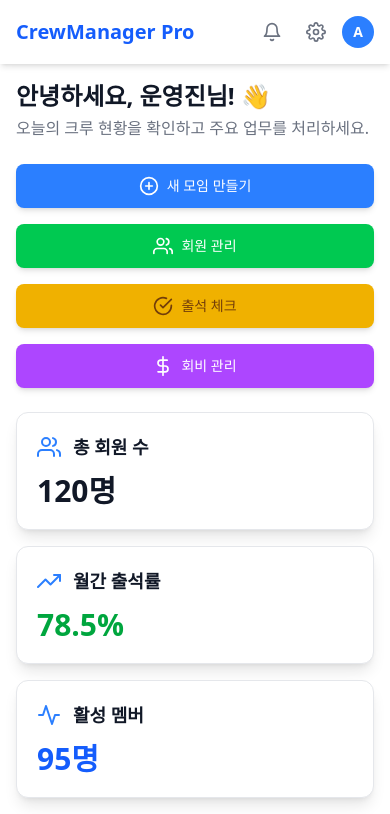
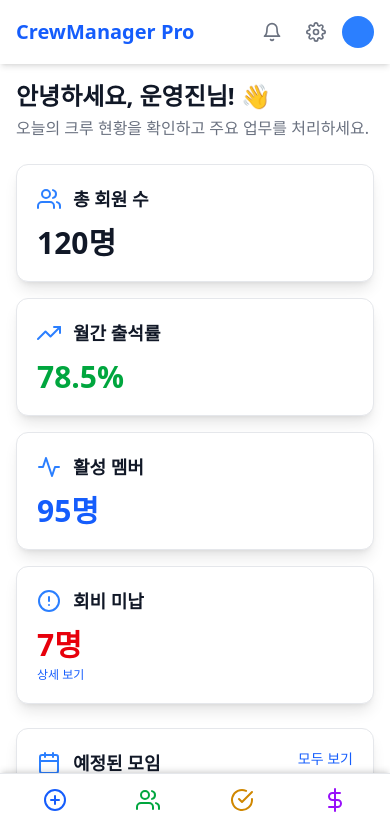
Before and after one commit to alswns1201/crewManager, a Next.js app: page / in a window 390 px wide. Shown: the top 814 px of the page. Built offline with nearby package versions, Linux system fonts and the light colour scheme.

Commit message:
메뉴바 모바일용 반응형 개발 진행 하단 메뉴바로 고정 (모바일용)

```diff
--- a/src/app/layout.tsx
+++ b/src/app/layout.tsx
@@ -4,25 +4,25 @@ import Link from 'next/link';
 import { FiBell, FiSettings } from 'react-icons/fi';
 import { Geist, Geist_Mono } from "next/font/google"; // 폰트 임포트
 import "../styles/globals.css"; // globals.css 임포트
+import MobileBottomNav from '../component/MobileBottomNav'; // 새로 만든 컴포넌트 임포트 (경로 확인)
 
 const geistSans = Geist({
   variable: "--font-geist-sans",
-  subsets: ["latin"],
-  display: 'swap', // 폰트 로딩 전략
+  // subsets: ["latin"], // @vercel/font-geist 사용 시 subsets 옵션 없을 수 있음
+  display: 'swap',
 });
 
 const geistMono = Geist_Mono({
   variable: "--font-geist-mono",
-  subsets: ["latin"],
-  display: 'swap', // 폰트 로딩 전략
+  // subsets: ["latin"],
+  display: 'swap',
 });
 
 export const metadata: Metadata = {
   title: "CrewManager Pro",
   description: "효율적인 크루 활동 관리를 위한 운영진용 대시보드입니다.",
   icons: {
-    icon: '/favicon.ico', // favicon.ico가 public 폴더에 있다고 가정
-    // apple: '/apple-touch-icon.png', // 필요시 추가
+    icon: '/favicon.ico',
   },
 };
 
@@ -34,11 +34,12 @@ export default function RootLayout({
   return (
     <html lang="ko" className={`${geistSans.variable} ${geistMono.variable}`}>
       <body
-        className={`antialiased bg-[rgb(var(--background-rgb))] text-[rgb(var(--foreground-rgb))] font-sans`} // font-sans는 geistSans 변수를 참조
+        className={`antialiased bg-[rgb(var(--background-rgb))] text-[rgb(var(--foreground-rgb))] font-sans pb-24 sm:pb-0`} // 모바일용 하단 패딩 추가, sm 이상에서는 제거
       >
         <div className="min-h-screen flex flex-col">
           {/* 헤더 */}
           <header className="sticky top-0 z-30 w-full bg-[rgb(var(--card-rgb))] shadow-md backdrop-blur-sm transition-colors duration-300">
+            {/* ... (기존 헤더 내용) ... */}
             <div className="container mx-auto px-4 sm:px-6 lg:px-8 h-16 flex items-center justify-between">
               <Link href="/" className="text-xl sm:text-2xl font-bold text-blue-600 dark:text-blue-400 hover:opacity-80 transition-opacity">
                 CrewManager Pro
@@ -57,12 +58,11 @@ export default function RootLayout({
                 >
                   <FiSettings className="w-5 h-5 sm:w-6 sm:h-6" />
                 </Link>
-                {/* 사용자 프로필 - 추후 NextAuth.js 등과 연동 */}
                 <div
                   aria-label="사용자 프로필"
                   className="w-8 h-8 sm:w-9 sm:h-9 rounded-full bg-blue-500 flex items-center justify-center text-white text-sm font-semibold cursor-pointer hover:bg-blue-600 transition-colors"
                 >
-                  A {/* 예: 사용자 이니셜 또는 이미지 */}
+
                 </div>
               </div>
             </div>
@@ -70,7 +70,7 @@ export default function RootLayout({
 
           {/* 메인 컨텐츠 영역 */}
           <main className="flex-grow container mx-auto p-4 sm:p-6 lg:p-8">
-            {children} {/* 페이지별 컨텐츠가 여기에 렌더링됩니다. */}
+            {children}
           </main>
 
           {/* 푸터 */}
@@ -78,6 +78,9 @@ export default function RootLayout({
             © {new Date().getFullYear()} CrewManager Pro. 모든 권리 보유.
           </footer>
         </div>
+
+        {/* 모바일 하단 네비게이션 바 (모든 페이지에 적용) */}
+        <MobileBottomNav />
       </body>
     </html>
   );
--- a/src/app/page.tsx
+++ b/src/app/page.tsx
@@ -1,5 +1,6 @@
 // src/app/page.tsx
 import Link from 'next/link';
+import React from 'react';
 import {
   FiUsers,
   FiCalendar,
@@ -11,11 +12,11 @@ import {
   FiCheckCircle,
   FiAlertCircle,
 } from 'react-icons/fi';
-import DashboardCard from '../component/DashboardCard'; // 경로 확인! src/app 기준이므로
+import DashboardCard from '../component/DashboardCard'; // 경로 확인
 
-
-// 임시 데이터 (실제로는 API 호출 또는 상태 관리 라이브러리를 통해 가져옵니다)
+// 임시 데이터 (이전과 동일)
 const MOCK_DATA = {
+  // ... (MOCK_DATA 내용) ...
   upcomingEvents: [
    { id: 'evt001', name: "새벽 정기런 (한강)", date: "2024-07-28", time: "06:00", participants: 15, capacity: 30, location: "여의도 한강공원" },
    { id: 'evt002', name: "주말 트레일 러닝 (북한산)", date: "2024-08-03", time: "09:00", participants: 8, capacity: 15, location: "북한산성 입구" },
@@ -33,10 +34,17 @@ const MOCK_DATA = {
  },
 };
 
-
+// 웹용 빠른 실행 버튼 데이터 (모바일용은 MobileBottomNav.tsx 로 이동 또는 공유)
+const quickActionsForWeb = [
+  { href: "/events/new", icon: <FiPlusCircle />, label: "새 모임 만들기", color: "bg-blue-500 hover:bg-blue-600 focus:ring-blue-400 dark:focus:ring-blue-500" },
+  { href: "/members", icon: <FiUsers />, label: "회원 관리", color: "bg-green-500 hover:bg-green-600 focus:ring-green-400 dark:focus:ring-green-500" },
+  { href: "/attendance", icon: <FiCheckCircle />, label: "출석 체크", color: "bg-yellow-500 hover:bg-yellow-600 text-yellow-900 focus:ring-yellow-400 dark:focus:ring-yellow-500" },
+  { href: "/finance", icon: <FiDollarSign />, label: "회비 관리", color: "bg-purple-500 hover:bg-purple-600 focus:ring-purple-400 dark:focus:ring-purple-500" },
+];
 
 export default function AdminDashboardPage() {
   return (
+    // 최상위 div에서 pb-24 sm:pb-0 제거 (layout.tsx에서 body에 적용)
     <div className="space-y-6 sm:space-y-8">
       {/* 환영 메시지 */}
       <section aria-labelledby="welcome-heading">
@@ -48,26 +56,23 @@ export default function AdminDashboardPage() {
         </p>
       </section>
 
-      {/* 빠른 실행 버튼 */}
-      <section aria-label="빠른 실행 메뉴">
-        <div className="grid grid-cols-1 sm:grid-cols-2 lg:grid-cols-4 gap-4 sm:gap-6">
-          <Link href="/events/new" className="quick-action-button bg-blue-500 hover:bg-blue-600 focus:ring-blue-400 dark:focus:ring-blue-500">
-            <FiPlusCircle className="w-5 h-5 mr-2 flex-shrink-0" /> 새 모임 만들기
+      {/* 빠른 실행 버튼 - 웹 (sm 이상 화면에서 보임) */}
+      <section aria-label="빠른 실행 메뉴 (웹)" className="hidden sm:grid grid-cols-1 sm:grid-cols-2 lg:grid-cols-4 gap-4 sm:gap-6">
+        {quickActionsForWeb.map((action) => ( // quickActionsForWeb 사용
+          <Link
+            key={action.href}
+            href={action.href}
+            className={`quick-action-button ${action.color}`}
+          >
+            {React.cloneElement(action.icon, { className: "w-5 h-5 mr-2 flex-shrink-0" })}
+            {action.label}
           </Link>
-          <Link href="/members" className="quick-action-button bg-green-500 hover:bg-green-600 focus:ring-green-400 dark:focus:ring-green-500">
-            <FiUsers className="w-5 h-5 mr-2 flex-shrink-0" /> 회원 관리
-          </Link>
-          <Link href="/attendance" className="quick-action-button bg-yellow-500 hover:bg-yellow-600 text-yellow-900 focus:ring-yellow-400 dark:focus:ring-yellow-500">
-            <FiCheckCircle className="w-5 h-5 mr-2 flex-shrink-0" /> 출석 체크
-          </Link>
-          <Link href="/finance" className="quick-action-button bg-purple-500 hover:bg-purple-600 focus:ring-purple-400 dark:focus:ring-purple-500">
-            <FiDollarSign className="w-5 h-5 mr-2 flex-shrink-0" /> 회비 관리
-          </Link>
-        </div>
+        ))}
       </section>
 
-      {/* 주요 통계 */}
+      {/* 주요 통계 (이전과 동일) */}
       <section aria-label="주요 통계">
+        {/* ... */}
         <div className="grid grid-cols-1 md:grid-cols-2 lg:grid-cols-4 gap-4 sm:gap-6">
          <DashboardCard title="총 회원 수" icon={<FiUsers />}>
            <p className="text-3xl font-bold text-[rgb(var(--foreground-rgb))]">{MOCK_DATA.stats.totalMembers}명</p>
@@ -85,8 +90,9 @@ export default function AdminDashboardPage() {
        </div>
       </section>
 
-      {/* 예정된 모임 및 최근 활동 */}
+      {/* 예정된 모임 및 최근 활동 (이전과 동일) */}
       <section aria-label="예정된 모임 및 최근 활동" className="grid grid-cols-1 lg:grid-cols-3 gap-4 sm:gap-6">
+        {/* ... */}
         <DashboardCard
          title="예정된 모임"
          icon={<FiCalendar />}
@@ -136,6 +142,8 @@ export default function AdminDashboardPage() {
          )}
        </DashboardCard>
       </section>
+
+      {/* 모바일용 하단 고정 버튼 코드는 여기서 제거 */}
     </div>
   );
 }
--- /dev/null
+++ b/src/component/MobileBottomNav.tsx
@@ -0,0 +1,47 @@
+// src/components/MobileBottomNav.tsx
+import Link from 'next/link';
+import React from 'react';
+import {
+  FiPlusCircle,
+  FiUsers,
+  FiCheckCircle,
+  FiDollarSign,
+} from 'react-icons/fi';
+
+// 빠른 실행 버튼 데이터 배열 (layout에서도 사용할 수 있도록 여기로 옮기거나,
+// props로 전달받거나, 공유 상태/컨텍스트에서 가져올 수 있습니다.
+// 여기서는 간단하게 여기에 다시 정의합니다.)
+const quickActions = [
+  { href: "/events/new", icon: <FiPlusCircle />, label: "새 모임", mobileIconColor: "text-blue-600 dark:text-blue-400", mobileTextColor: "text-blue-700 dark:text-blue-300" },
+  { href: "/members", icon: <FiUsers />, label: "회원관리", mobileIconColor: "text-green-600 dark:text-green-400", mobileTextColor: "text-green-700 dark:text-green-300" },
+  { href: "/attendance", icon: <FiCheckCircle />, label: "출석체크", mobileIconColor: "text-yellow-600 dark:text-yellow-500", mobileTextColor: "text-yellow-700 dark:text-yellow-400" },
+  { href: "/finance", icon: <FiDollarSign />, label: "회비관리", mobileIconColor: "text-purple-600 dark:text-purple-400", mobileTextColor: "text-purple-700 dark:text-purple-300" },
+];
+
+const MobileBottomNav: React.FC = () => {
+  return (
+    <nav
+      aria-label="빠른 실행 메뉴 (모바일)"
+      className="sm:hidden fixed bottom-0 left-0 right-0 bg-[rgb(var(--card-rgb))] border-t border-[rgb(var(--card-border-rgb))] p-2 shadow-top-md dark:shadow-top-md-dark z-50" // z-index는 유지하거나 더 높게
+    >
+      <div className="flex justify-around items-center">
+        {quickActions.map((action) => (
+          <Link
+            key={action.href + "-mobile-nav"} // key 고유성 확보
+            href={action.href}
+            className={`flex flex-col items-center justify-center p-1.5 rounded-md hover:bg-gray-100 dark:hover:bg-gray-700 transition-colors w-1/4 group`}
+          >
+            {React.cloneElement(action.icon, {
+              className: `w-6 h-6 mb-0.5 ${action.mobileIconColor} group-hover:scale-110 transition-transform`
+            })}
+            <span className={`text-xs ${action.mobileTextColor} group-hover:font-medium`}>
+              {action.label}
+            </span>
+          </Link>
+        ))}
+      </div>
+    </nav>
+  );
+};
+
+export default MobileBottomNav;
--- a/src/styles/globals.css
+++ b/src/styles/globals.css
@@ -1,8 +1,4 @@
 /* src/styles/globals.css */
-/* @tailwind base;
-@tailwind components;
-@tailwind utilities; */
-
 @import "tailwindcss";
 
 :root {
@@ -36,8 +32,6 @@
 }
 
 body {
-  /* layout.tsx 에서 geist 폰트 변수와 배경/글자색이 이미 className으로 적용되고 있습니다. */
-  /* font-family: var(--font-geist-sans), sans-serif;  <-- layout.tsx body className에 직접 명시 */
   -webkit-font-smoothing: antialiased;
   -moz-osx-font-smoothing: grayscale;
 }
@@ -51,11 +45,14 @@ body {
 @layer components {
   .quick-action-button {
     @apply flex items-center justify-center text-white font-medium py-3 px-4 rounded-lg shadow-md hover:shadow-lg transition-all duration-300 text-sm sm:text-base focus:outline-none focus:ring-2 focus:ring-offset-2 dark:focus:ring-offset-gray-900;
-    /*
-      개별 버튼 색상에 따른 포커스 링 (예: focus:ring-blue-400)은
-      각 <Link> 컴포넌트에 직접 Tailwind 클래스로 적용하는 것이 현재 구조에서는 더 간단합니다.
-      만약 이 버튼 스타일이 매우 다양한 곳에서 동일한 색상 조합으로 사용된다면,
-      여기에 .quick-action-button-blue, .quick-action-button-green 등으로 세분화할 수 있습니다.
-    */
+  }
+
+  /* 모바일 하단 바 상단 그림자 (선택 사항) */
+  .shadow-top-md {
+    box-shadow: 0 -4px 6px -1px rgb(0 0 0 / 0.1), 0 -2px 4px -2px rgb(0 0 0 / 0.1);
+  }
+  /* 다크 모드용 상단 그림자 (선택 사항, 필요시 색상 조정) */
+  .dark .dark\:shadow-top-md-dark {
+    box-shadow: 0 -4px 6px -1px rgb(255 255 255 / 0.05), 0 -2px 4px -2px rgb(255 255 255 / 0.05);
   }
 }
```
Lines whose indentation alone changed are shown as unchanged.
